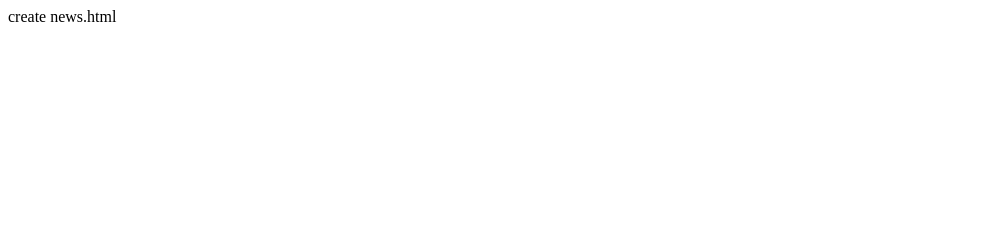
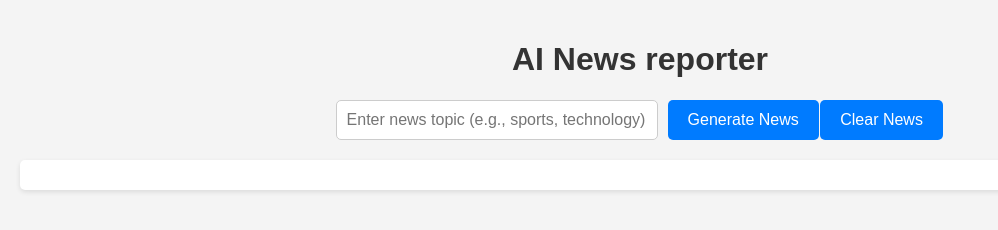
Before and after one commit to arundhativaishnav/news-ai, a plain HTML site: page index.html in a window 1280 px wide. Shown: the whole page, without its empty margins (0-998 px from the left). Drawn offline with Linux system fonts and the light colour scheme; no server answers.

Commit message:
Update index.html

```diff
--- a/index.html
+++ b/index.html
@@ -1,41 +1,134 @@
-create news.html
-<html>
+<!DOCTYPE html>
+<html lang="en">
+<head>
+    <meta charset="UTF-8">
+
+    <title>AI News Generator</title>
+    <style>
+        body {
+            font-family: Arial, sans-serif;
+            background-color: #f4f4f4;
+            margin: 0;
+            padding: 20px;
+        }
+
+        h1 {
+            text-align: center;
+            color: #333;
+        }
+
+        .controls {
+            display: flex;
+            justify-content: center;
+            margin-bottom: 20px;
+        }
+
+        input[type="text"] {
+            padding: 10px;
+            font-size: 16px;
+            border: 1px solid #ccc;
+            border-radius: 5px;
+            margin-right: 10px;
+            width: 300px;
+        }
+
+        button {
+            padding: 10px 20px;
+            font-size: 16px;
+            background-color: #007BFF;
+            color: white;
+            border: none;
+            border-radius: 5px;
+            cursor: pointer;
+            transition: background-color 0.3s;
+            margin-right: 1.5px;
+        }
+
+        button:hover {
+            background-color: #0056b3;
+        }
+
+        #result {
+            margin-top: 20px;
+            padding: 15px;
+            background-color: white;
+            border-radius: 5px;
+            box-shadow: 0 2px 5px rgba(0, 0, 0, 0.1);
+        }
+
+        .news-item {
+            margin-bottom: 15px;
+            padding: 10px;
+            border-left: 5px solid #007BFF;
+            background-color: #f9f9f9;
+        }
+
+        .loading {
+            text-align: center;
+            font-size: 18px;
+            color: #007BFF;
+        }
+    </style>
+</head>
 <body>
+    <h1> AI News reporter </h1>
+    <div class="controls">
+        <input type="text" id="newsType" placeholder="Enter news topic (e.g., sports, technology)">
+        <button onclick="getNews()">Generate News</button>
+        <button onclick="clearNews()">Clear News</button>
+    </div>
     <div id="result"></div>
+    <div id="loading" class="loading" style="display: none;">Loading...</div>
+
     <script>
-      const API_KEY =
-        "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";
-
-        setInterval(() => {
-            getNews();
-        }, 2000);
+        const API_KEY = "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";
 
         async function getNews() {
+            const newsType = document.getElementById('newsType').value || "general";
+            document.getElementById('loading').style.display = 'block';
+            document.getElementById('result').innerHTML = ''; // Clear previous results
+
             const response = await fetch(
                 "https://api.groq.com/openai/v1/chat/completions",
                 {
                     method: "POST",
                     headers: {
                         "Content-Type": "application/json",
-              Authorization: "Bearer " + API_KEY,
+                        Authorization: "Bearer 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" ,
                     },
                     body: JSON.stringify({
                         model: "llama-3.3-70b-versatile",
                         messages: [
                             {
                                 role: "user",
-                  content: "Generate a news only in div tag with good css",
+                                content: `Generate a news article about ${newsType} only in div tag with good css`,
                             },
                         ],
                     }),
                 }
             );
+
+            document.getElementById('loading').style.display = 'none';
+
+            if (!response.ok) {
+                const errorBody = await response.json();
+                console.error("Error:", errorBody.error.message);
+                alert("Failed to fetch news: " + errorBody.error.message);
+                return;
+            }
+
             const body = await response.json();
-        console.log(body.choices[0].message.content);
+            const newsContent = body.choices[0].message.content;
 
             let newDiv = document.createElement('div');
-        newDiv.innerHTML = body.choices[0].message.content;
+            newDiv.className = 'news-item';
+            newDiv.innerHTML = newsContent;
             document.getElementById('result').appendChild(newDiv);
+        }
+
+        function clearNews() {
+            document.getElementById('result').innerHTML = ''; // Clear news articles
+            document.getElementById('newsType').value = ''; // Clear input field
         }
     </script>
 </body>
```
Lines whose indentation alone changed are shown as unchanged.
